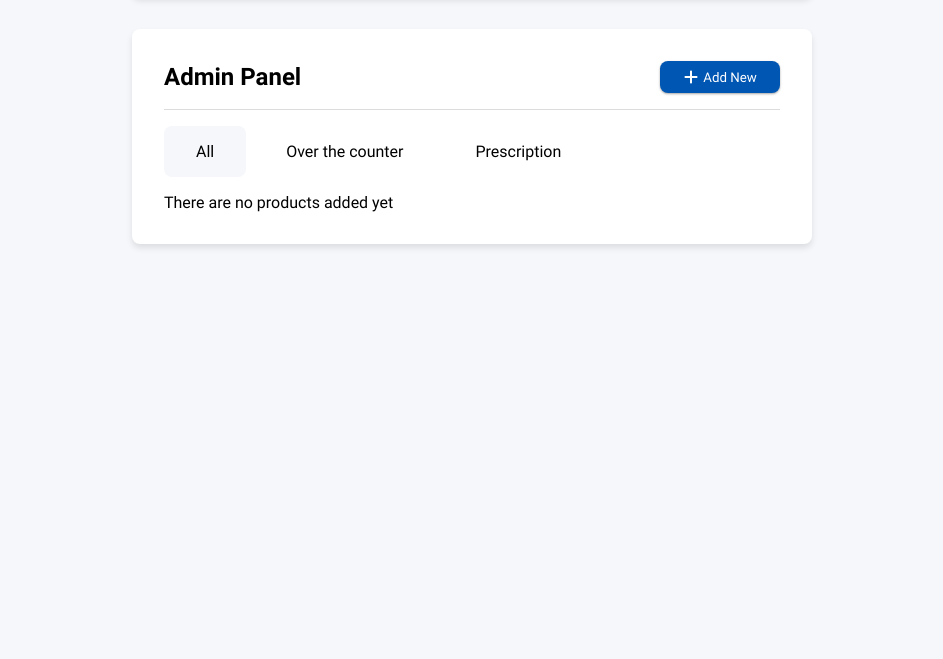
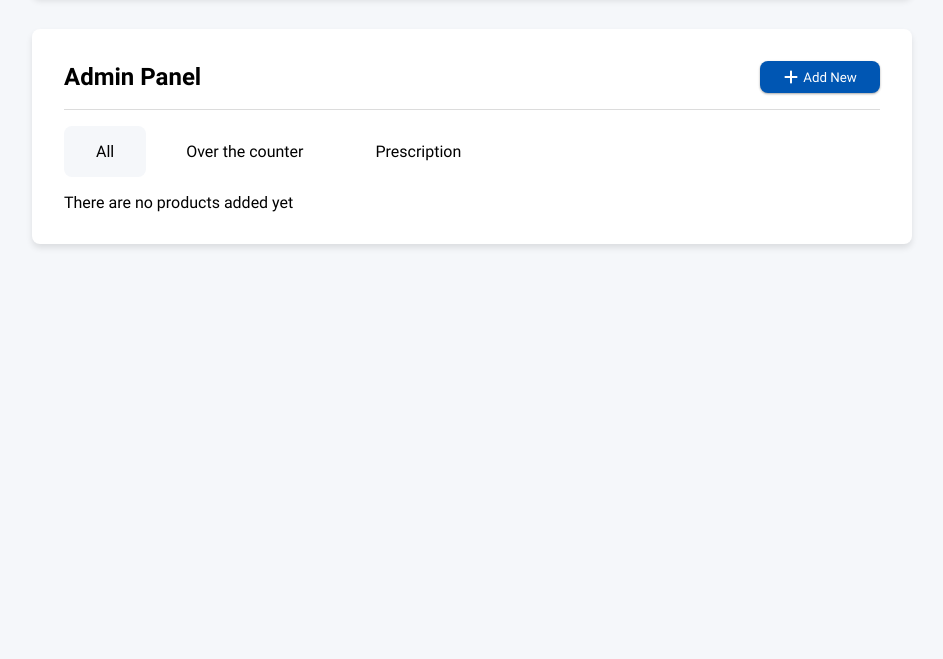
Before and after one commit to nomech/S2_Pharmacy_library, a website built with Vite: page index.html in a window 1280 px wide. Shown: the part 141-800 px from the top of the page, without its empty margins (168-1111 px from the left). Built offline with nearby package versions, Linux system fonts and the light colour scheme.

Commit message:
quick css adjustment to wrapper

```diff
--- a/src/css/style.css
+++ b/src/css/style.css
@@ -8,7 +8,7 @@ body {
   display: flex;
   flex-direction: column;
   gap: var(--medium);
-  margin: 50px 300px;
+  margin: 50px 200px;
   max-width: 1400px;
   width: 100%;
 }
```
